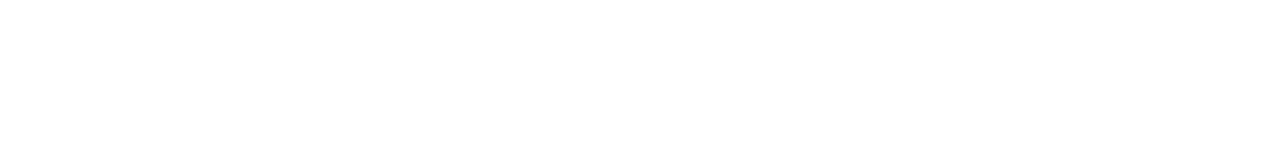
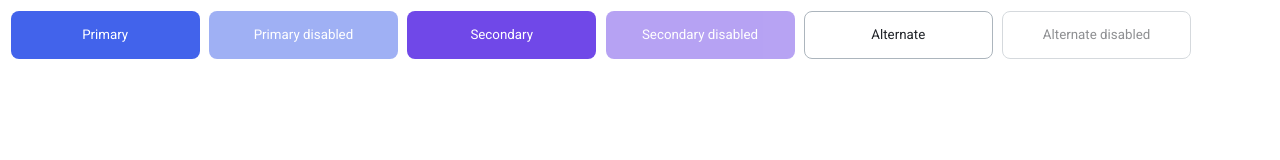
Before and after one commit to js-tasks-ru/htmlcss-20220414_phpwork, a website: page 03-lection1/01-button/index.html in a window 1280 px wide. Drawn offline with Linux system fonts and the light colour scheme.

Commit message:
add solution for lection1 task1

```diff
--- a/03-lection1/01-button/button.css
+++ b/03-lection1/01-button/button.css
@@ -1 +1,23 @@
 /* Стилизация кнопки */
+.button {
+    color: var(--white);
+    border: 0;
+    border-radius: 8px;
+    width: 189px;
+    height: 48px;
+    cursor: pointer;
+    margin: .2em;
+
+    transition: background 200ms ease-in-out, border 200ms ease-in-out;
+}
+
+.button:disabled {transition: none; opacity: 0.5; cursor: not-allowed;}
+
+.button_primary, .button_primary:disabled:hover {background-color: #4263EB;}
+.button_primary:hover {background-color: var(--primary);}
+
+.button_secondary, .button_secondary:disabled:hover {background-color: var(--secondary);}
+.button_secondary:hover {background-color: #5028C6;}
+
+.button_alternate, .button_alternate:disabled:hover {background-color: var(--white); color: var(--black); border: 1px solid var(--grey-3);}
+.button_alternate:hover {border: 1px solid #212429;}
--- a/03-lection1/01-button/index.html
+++ b/03-lection1/01-button/index.html
@@ -6,6 +6,13 @@
         <link rel="stylesheet" href="./button.css">
     </head>
     <body>
+    	<button class="button button_primary">Primary</button>
+        <button class="button button_primary" disabled>Primary disabled</button>
 
+        <button class="button button_secondary">Secondary</button>
+        <button class="button button_secondary" disabled>Secondary disabled</button>
+
+        <button class="button button_alternate">Alternate</button>
+        <button class="button button_alternate" disabled>Alternate disabled</button>
     </body>
 </html>
```
